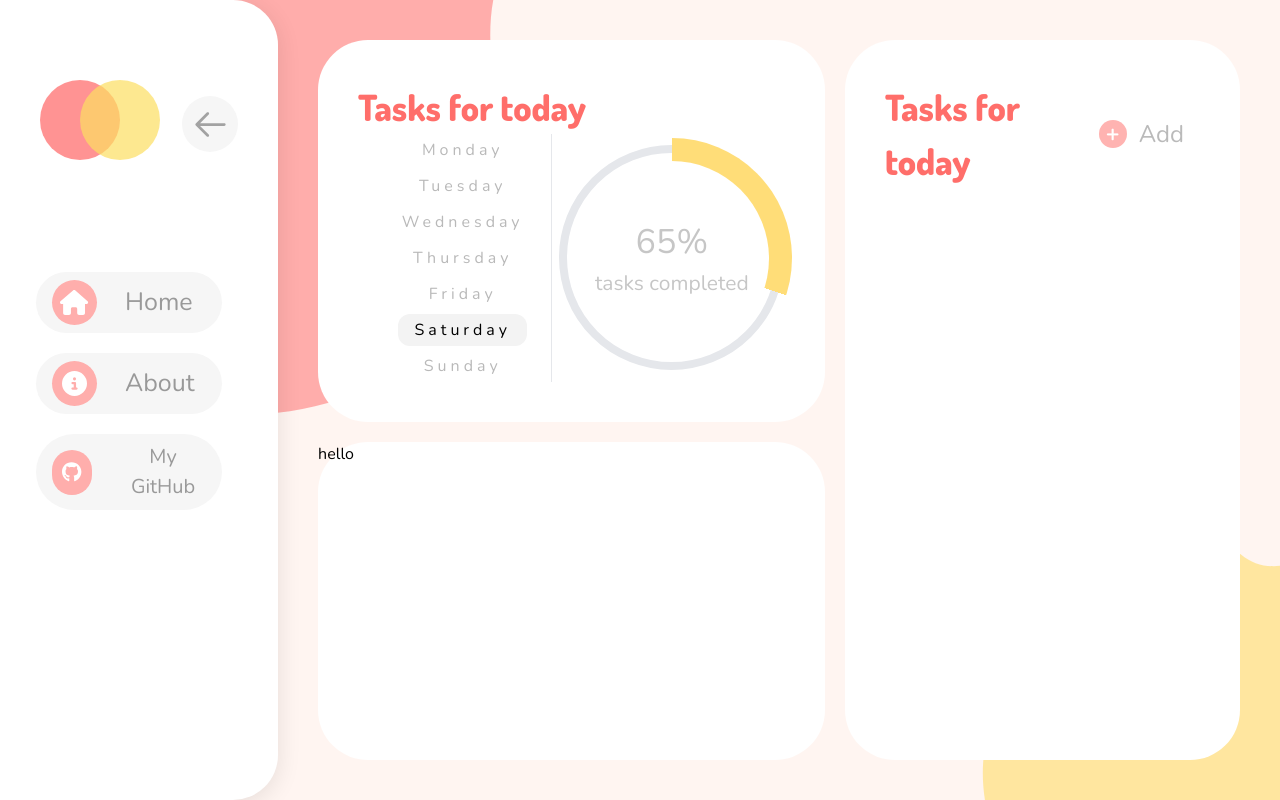
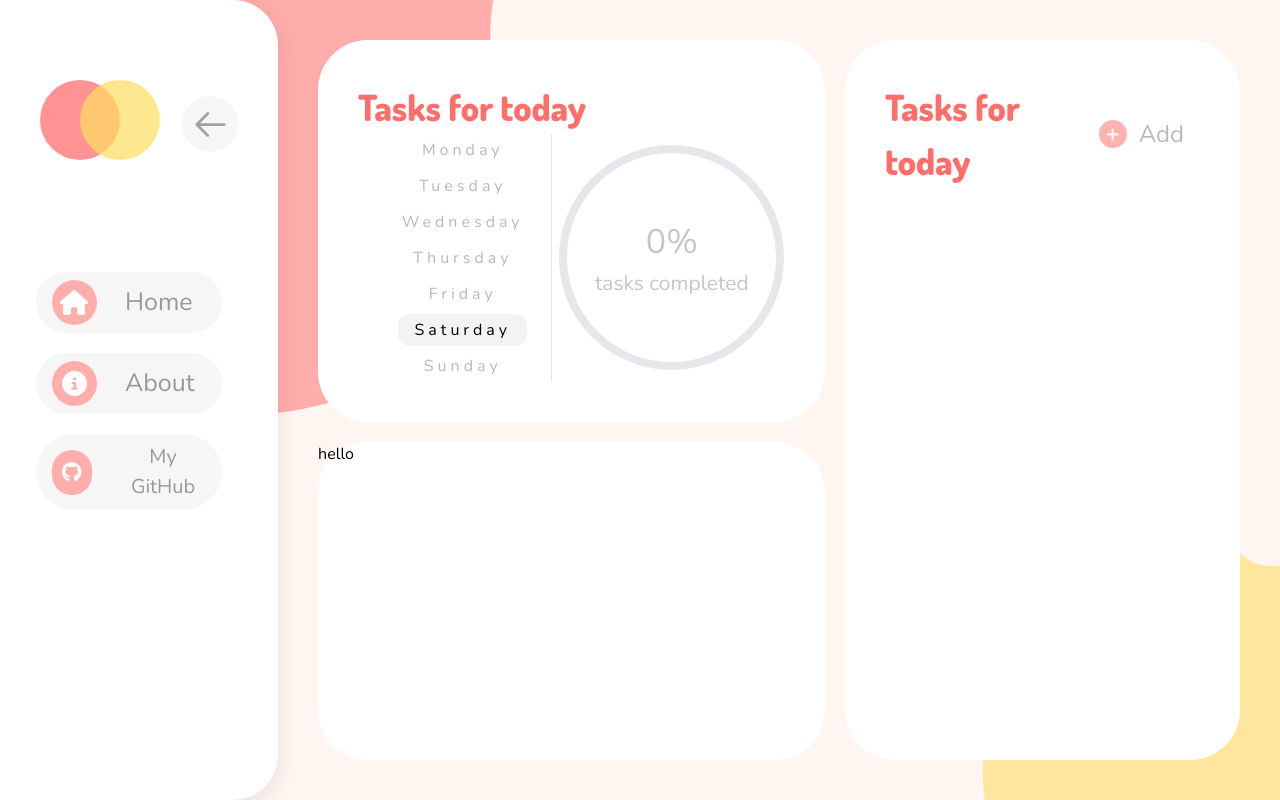
Before and after one commit to Lacamoura48/WeekManager, a Vue app: page /app in a window 1280 px wide. Built offline with nearby package versions, Linux system fonts and the light colour scheme; a web font is replaced by a local one.

Commit message:
the core concept is finally done

```diff
--- a/src/components/main/divRight/Checkbox.vue
+++ b/src/components/main/divRight/Checkbox.vue
@@ -25,7 +25,9 @@ export default {
     },
     watch : {
         checked:function(newv){
-            console.log(newv)
+
+            this.$emit('checkdone', newv)
+
         }
     }
 
--- a/src/components/main/divRight/DivRight.vue
+++ b/src/components/main/divRight/DivRight.vue
@@ -13,7 +13,7 @@
     </div>
     </transition>
 
-    <TasksList class="h-full" :tasksArray="allTasks" :currentDay="currentDay"/>
+    <TasksList class="h-full" :tasksArray="allTasks" :currentDay="currentDay" @updateList="updateList"/>
 
 
 
@@ -44,6 +44,7 @@ export default {
       currentDay : Number,
     },
 
+
     methods : {
       showAdd(){
         this.addToggle = !this.addToggle
@@ -53,12 +54,19 @@ export default {
           {
             id : Date.now() + this.taskText,
             title : this.taskText,
+            checked : false
           }
         )
-        console.log(this.allTasks)
 
-      }
+
+      },
+        updateList(e){
+      this.allTasks[this.currentDay] = this.allTasks[this.currentDay].map((element)=> element.id == e[0]? {...element, checked:e[1]} : element)
+      this.$emit('updatedTasks',this.allTasks)
+
     }
+    },
+
 }
 </script>
 
--- a/src/components/main/divRight/Task.vue
+++ b/src/components/main/divRight/Task.vue
@@ -2,7 +2,7 @@
   <div>
      <div class="flex justify-between px-10 mb-2">
       <div class="flex gap-5">
-        <button @click="sendChecked"><Checkbox class="logomark" :checked="checked"/></button>
+        <button @click="sendChecked"><Checkbox class="logomark" @checkdone="updateList" :checked="checked"/></button>
             <span>{{task.title}}</span>
       </div>
 
@@ -25,14 +25,24 @@ export default {
 
   data(){
     return {
-        checked : false
+        checked : this.task.checked,
+        taskChecked : this.task.checked,
     }
   },
   methods : {
     sendChecked(){
       this.checked = !this.checked
-    }
+
+
+
+
+    },
+    updateList(e){
+
+    this.$emit('updateList', [this.task.id , e])
   }
+  },
+
 
 }
 </script>
--- a/src/components/main/divRight/TasksList.vue
+++ b/src/components/main/divRight/TasksList.vue
@@ -2,7 +2,7 @@
 
     <transition-group name="addtask" tag="ul" class="flex flex-col gap-5 pt-10">
         <li v-for="task in tasksArray[currentDay]" :key="task.id">
-           <Task :task="task"/>
+           <Task @updateList="updateList" :task="task"/>
         </li>
 
     </transition-group>
@@ -19,6 +19,15 @@ export default {
   props : {
     tasksArray : Array,
     currentDay : Number,
+  },
+  updated(){
+
+  },
+  methods:{
+    updateList(e){
+      this.$emit('updateList', e)
+    }
+
   }
 
 }
--- a/src/components/main/divTopLeft/Chart.vue
+++ b/src/components/main/divTopLeft/Chart.vue
@@ -1,10 +1,10 @@
 <template>
 <div class="relative w-[240px] h-[240px]">
   <div class="w-[225px] h-[225px] rounded-full border-8 absolute top-[7px] left-[7px]"></div>
-  <div v-bind:style="{background : editOption }" id="chart" class="w-[240px] h-[240px] rounded-full absolute"></div>
+  <div v-bind:style="{transition: 'background 0.5s',background : editOption }" id="chart" class="w-[240px] h-[240px] rounded-full absolute"></div>
   <div  class="w-[195px] h-[195px] rounded-full absolute bg-white top-[23px] left-[22px] flex justify-center items-center">
     <div>
-        <span class=" flex justify-center items-center text-[34px]">65%</span>
+        <span class=" flex justify-center items-center text-[34px]">{{percentage}}%</span>
         <p class="text-[21px]">tasks completed</p>
     </div>
   </div>
@@ -15,7 +15,15 @@
 export default {
     data(){
         return{
-            editOption : `conic-gradient(#FFDD78 0% ${30}%,transparent 0% 100%)`
+            editOption : `conic-gradient(#FFDD78 0% 0%,transparent 0% 100%)`
+        }
+    },
+    props : {
+        percentage : Number,
+    },
+    watch : {
+        percentage:function(newv){
+            this.editOption = `conic-gradient(#FFDD78 0% ${newv}%,transparent ${newv}% 100%)`
         }
     }
 }
@@ -28,4 +36,5 @@ span, p {
     font-weight: 300;
     color: #C6C6C6;
 }
+
 </style>
--- a/src/components/main/divTopLeft/DivTopLeft.vue
+++ b/src/components/main/divTopLeft/DivTopLeft.vue
@@ -5,7 +5,7 @@
       <ul class="border-r text-center w-1/2 flex flex-col gap-1">
         <li v-for="day in weekDays" v-bind:key="day.id"><button :class="[day.current? 'text-black bg-[#F3F3F3]':'text-[#B9B9B9]',' px-4 py-1 rounded-xl hover:bg-[#F3F3F3] transition']" @click="selectDay(day.id)">{{day.day}}</button></li>
       </ul>
-      <Chart />
+      <Chart :percentage="percentage"/>
     </div>
 
 
@@ -19,6 +19,15 @@ export default {
     components: { Chart },
     data(){
       return {
+        tasksListProp : [
+          [],
+          [],
+          [],
+          [],
+          [],
+          [],
+          [],
+        ],
         weekDays : [
           {id:1, day :'Monday', current : false},
           {id:2,day :'Tuesday', current : false},
@@ -28,19 +37,26 @@ export default {
           {id:6,day :'Saturday', current : false},
           {id:0,day :'Sunday', current : false},
         ],
-        currentDay : new Date().getDay()
+        currentDay : new Date().getDay(),
+        percentage : 0
       }
     },
+    props:{
+      tasksList : Array,
+    },
     updated(){
-      this.currentDay = this.weekDays.find((element)=> element.current == true).id
-      this.$emit('currentDay' , this.currentDay)
+
+
 
     },
     created(){
-        const d = new Date();
-        const dayNum = d.getDay();
-        this.weekDays = this.weekDays.map((element)=> element.id == dayNum ? {id: element.id , day : element.day , current : true} : element)
+
+        this.weekDays = this.weekDays.map((element)=> element.id == this.currentDay ? {id: element.id , day : element.day , current : true} : element)
     },
+    mounted(){
+
+    },
+
 
     methods : {
       selectDay(e){
@@ -49,7 +65,41 @@ export default {
           return {id: element.id , day : element.day , current : false}
         })
         this.weekDays = this.weekDays.map((element)=> element.id == e ? {id: element.id , day : element.day , current : true} : element)
+        this.currentDay = this.weekDays.find((element)=> element.current == true).id
+        //  this.percentage = this.doTheMath(this.tasksList)
+        // console.log(this.tasksList)
+      },
+      doTheMath(theList, currd){
+        const daysList = theList[currd];
+
+      let tasksDone = 0;
+      for (let i = 0; i < daysList.length; i++) {
+        if(daysList[i].checked == true){
+          tasksDone++
+        }
       }
+      return Math.floor((tasksDone/daysList.length ) * 100 ? (tasksDone/daysList.length ) * 100 : 0)
+
+      }
+    },
+    watch:{
+     tasksList:{
+
+      handler(newv,oldv){
+        this.tasksListProp = newv
+
+        this.percentage = this.doTheMath(newv, this.currentDay)
+    },
+    deep : true
+
+     },
+     currentDay:function(newvv){
+
+
+      this.$emit('currentDay' , this.currentDay)
+      this.percentage = this.doTheMath(this.tasksListProp, newvv)
+
+     }
     }
 }
 </script>
--- a/src/views/App.vue
+++ b/src/views/App.vue
@@ -5,11 +5,11 @@
     <div class="flex w-full p-10 gap-5">
 
         <div class="flex w-full flex-col gap-5">
-            <DivTopLeft class="h-full" @currentDay="switchDay"/>
+            <DivTopLeft class="h-full" @currentDay="switchDay" :tasksList="tasksList"/>
             <DivBotLeft  class="h-full"/>
         </div>
 
-        <DivRight class="flex" :currentDay="currentDay"/>
+        <DivRight class="flex" :currentDay="currentDay" @updatedTasks="updateChart"/>
 
     </div>
 
@@ -26,14 +26,18 @@ export default {
     components: { SideBar, DivBotLeft, DivRight, DivTopLeft },
     data(){
         return{
-            currentDay : new Date().getDay()
+            currentDay : new Date().getDay(),
+            tasksList : null
         }
     },
     methods : {
         switchDay(e){
             this.currentDay = e
 
-        }
+        },
+    updateChart(e){
+        this.tasksList = e
+    }
     }
 }
 </script>
```
